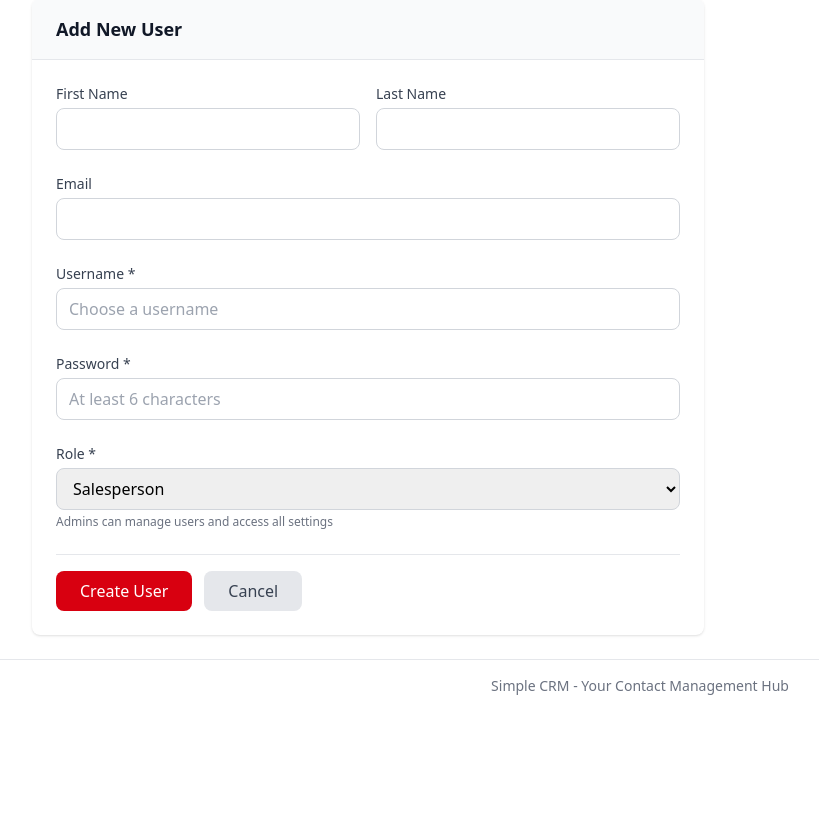
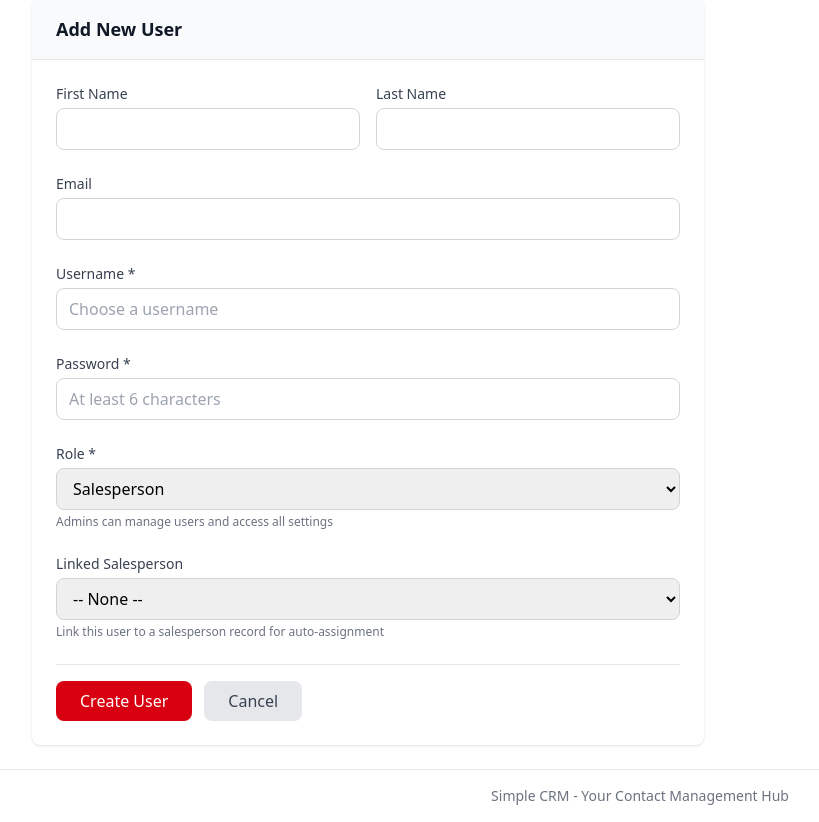
Before and after one commit to STEELSTACK2020/simple-crm, a Flask app: page /settings/users/add in a window 1280 px wide. Shown: the part 137-959 px from the top of the page, without its empty margins (0-819 px from the left). Before the commit the page ends 832 px from the top, so only its background shows below. Run offline with Flask 2, Linux system fonts and the light colour scheme; the visitor is signed in with stand-in values (Sample User, id 1); data that the repository does not hold is empty; some libraries are stand-ins or nearby versions.

Commit message:
Auto-assign salesperson to contact on first email interaction
Links users to salespeople via new salesperson_id column on users table.
When a user views emails for an unassigned contact, the system automatically
assigns the user's linked salesperson to that contact.

Co-Authored-By: Claude Opus 4.5 <noreply@anthropic.com>

```diff
--- a/app.py
+++ b/app.py
@@ -39,6 +39,7 @@ from database import (
     add_fix_request, get_fix_request, get_all_fix_requests, init_fix_requests_table, update_fix_request_status,
     # Migrations
     add_sales_notes_column, add_contact_salesperson_column,
+    add_user_salesperson_column, get_salesperson_for_user,
     # App settings
     init_app_settings_table
 )
@@ -133,6 +134,7 @@ init_app_settings_table()  # Create app_settings table if not exists
 migrate_ga_files_to_database()  # Migrate GA credentials from files to database
 add_sales_notes_column()  # Add sales_notes column to contacts if not exists
 add_contact_salesperson_column()  # Add salesperson_id column to contacts if not exists
+add_user_salesperson_column()  # Add salesperson_id column to users for salesperson linking
 
 
 # ============== Authentication ==============
@@ -957,6 +959,15 @@ def api_get_emails(email_address):
     """Fetch emails for a contact's email address using logged-in user's email connection."""
     user_id = session.get('user_id')
     max_results = request.args.get('max_results', 20, type=int)
+
+    # Auto-assign salesperson: if contact has no salesperson and user is linked to one
+    contact = get_contact_by_email(email_address)
+    if contact and not contact.get('salesperson_id'):
+        sp = get_salesperson_for_user(user_id)
+        if sp:
+            update_contact(contact['id'], salesperson_id=sp['id'])
+            print(f"Auto-assigned salesperson '{sp['name']}' to contact '{contact['first_name']} {contact['last_name']}'")
+
     result = fetch_emails_for_contact(user_id, email_address, max_results=max_results)
     return jsonify(result)
 
@@ -1002,20 +1013,24 @@ def user_add():
         role = request.form.get('role', 'salesperson')
 
         if not username or not password:
-            return render_template('user_form.html', error="Username and password are required", user=None)
+            return render_template('user_form.html', error="Username and password are required", user=None, salespeople=get_salespeople())
 
         if len(password) < 6:
-            return render_template('user_form.html', error="Password must be at least 6 characters", user=None)
+            return render_template('user_form.html', error="Password must be at least 6 characters", user=None, salespeople=get_salespeople())
 
         result = add_user(username, password, email=email, first_name=first_name,
                          last_name=last_name, role=role)
 
         if result['success']:
+            # Link to salesperson if selected
+            salesperson_id = request.form.get('salesperson_id')
+            if salesperson_id:
+                update_user(result['id'], salesperson_id=int(salesperson_id))
             return redirect(url_for('user_management'))
         else:
-            return render_template('user_form.html', error=result['error'], user=None)
-
-    return render_template('user_form.html', user=None)
+            return render_template('user_form.html', error=result['error'], user=None, salespeople=get_salespeople())
+
+    return render_template('user_form.html', user=None, salespeople=get_salespeople())
 
 
 @app.route('/settings/users/<int:user_id>/edit', methods=['GET', 'POST'])
@@ -1035,23 +1050,27 @@ def user_edit(user_id):
         is_active = request.form.get('is_active') == 'on'
         new_password = request.form.get('password', '').strip()
 
+        salesperson_id = request.form.get('salesperson_id')
+        salesperson_id = int(salesperson_id) if salesperson_id else None
+
         update_data = {
             'email': email or None,
             'first_name': first_name or None,
             'last_name': last_name or None,
             'role': role,
-            'is_active': 1 if is_active else 0
+            'is_active': 1 if is_active else 0,
+            'salesperson_id': salesperson_id
         }
 
         if new_password:
             if len(new_password) < 6:
-                return render_template('user_form.html', error="Password must be at least 6 characters", user=user)
+                return render_template('user_form.html', error="Password must be at least 6 characters", user=user, salespeople=get_salespeople())
             update_data['password'] = new_password
 
         update_user(user_id, **update_data)
         return redirect(url_for('user_management'))
 
-    return render_template('user_form.html', user=user)
+    return render_template('user_form.html', user=user, salespeople=get_salespeople())
 
 
 @app.route('/settings/users/<int:user_id>/delete', methods=['POST'])
--- a/database.py
+++ b/database.py
@@ -2867,7 +2867,7 @@ def update_user(user_id, **kwargs):
     conn = get_connection()
     cursor = conn.cursor()
 
-    allowed_fields = ['email', 'first_name', 'last_name', 'role', 'is_active']
+    allowed_fields = ['email', 'first_name', 'last_name', 'role', 'is_active', 'salesperson_id']
     updates = []
     values = []
 
@@ -3189,6 +3189,48 @@ def add_sales_notes_column():
         conn.close()
 
 
+def add_user_salesperson_column():
+    """Add salesperson_id column to users table to link users to salespeople."""
+    conn = get_connection()
+    cursor = conn.cursor()
+
+    try:
+        if USE_POSTGRES:
+            cursor.execute("""
+                SELECT column_name FROM information_schema.columns
+                WHERE table_name = 'users' AND column_name = 'salesperson_id'
+            """)
+            if not cursor.fetchone():
+                cursor.execute("ALTER TABLE users ADD COLUMN salesperson_id INTEGER REFERENCES salespeople(id) ON DELETE SET NULL")
+                conn.commit()
+                print("Added salesperson_id column to users table")
+        else:
+            try:
+                cursor.execute("ALTER TABLE users ADD COLUMN salesperson_id INTEGER REFERENCES salespeople(id)")
+                conn.commit()
+                print("Added salesperson_id column to users table")
+            except:
+                pass  # Column already exists
+    except Exception as e:
+        print(f"Note: users.salesperson_id column may already exist: {e}")
+    finally:
+        conn.close()
+
+
+def get_salesperson_for_user(user_id):
+    """Get the salesperson record linked to a user, or None."""
+    conn = get_connection()
+    cursor = conn.cursor()
+    cursor.execute("""
+        SELECT s.* FROM salespeople s
+        JOIN users u ON u.salesperson_id = s.id
+        WHERE u.id = ?
+    """, (user_id,))
+    row = cursor.fetchone()
+    conn.close()
+    return dict(row) if row else None
+
+
 def add_contact_salesperson_column():
     """Add salesperson_id column to contacts table if it doesn't exist."""
     conn = get_connection()
--- a/templates/user_form.html
+++ b/templates/user_form.html
@@ -71,6 +71,18 @@
                 <p class="text-xs text-gray-500 mt-1">Admins can manage users and access all settings</p>
             </div>
 
+            <div>
+                <label for="salesperson_id" class="block text-sm font-medium text-gray-700 mb-1">Linked Salesperson</label>
+                <select id="salesperson_id" name="salesperson_id"
+                        class="w-full border border-gray-300 rounded-lg px-3 py-2 focus:outline-none focus:ring-2 focus:ring-slate-700">
+                    <option value="">-- None --</option>
+                    {% for sp in salespeople %}
+                    <option value="{{ sp.id }}" {{ 'selected' if user and user.salesperson_id == sp.id else '' }}>{{ sp.name }}</option>
+                    {% endfor %}
+                </select>
+                <p class="text-xs text-gray-500 mt-1">Link this user to a salesperson record for auto-assignment</p>
+            </div>
+
             {% if user %}
             <div class="flex items-center">
                 <input type="checkbox" id="is_active" name="is_active" {{ 'checked' if user.is_active else '' }}
```
